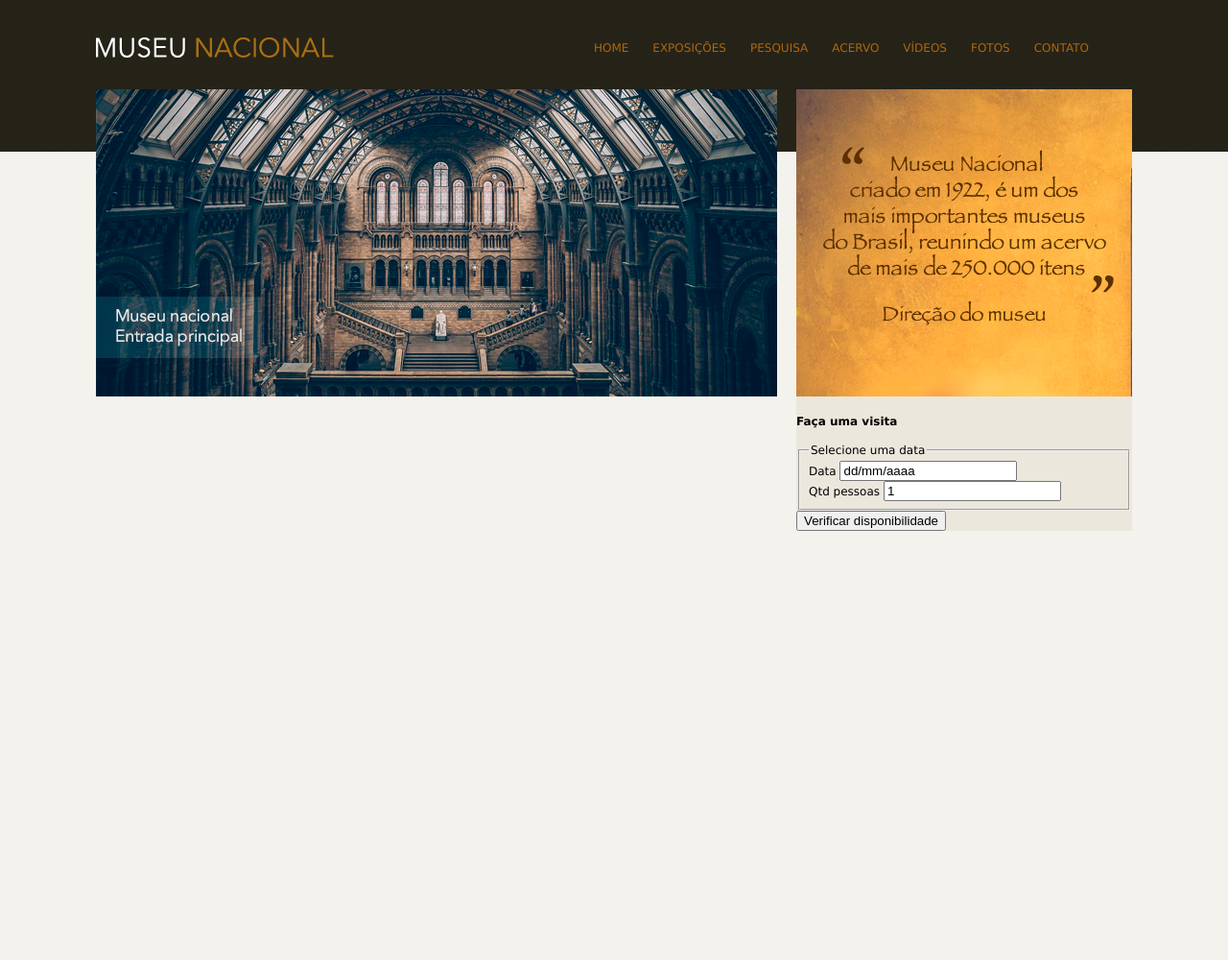
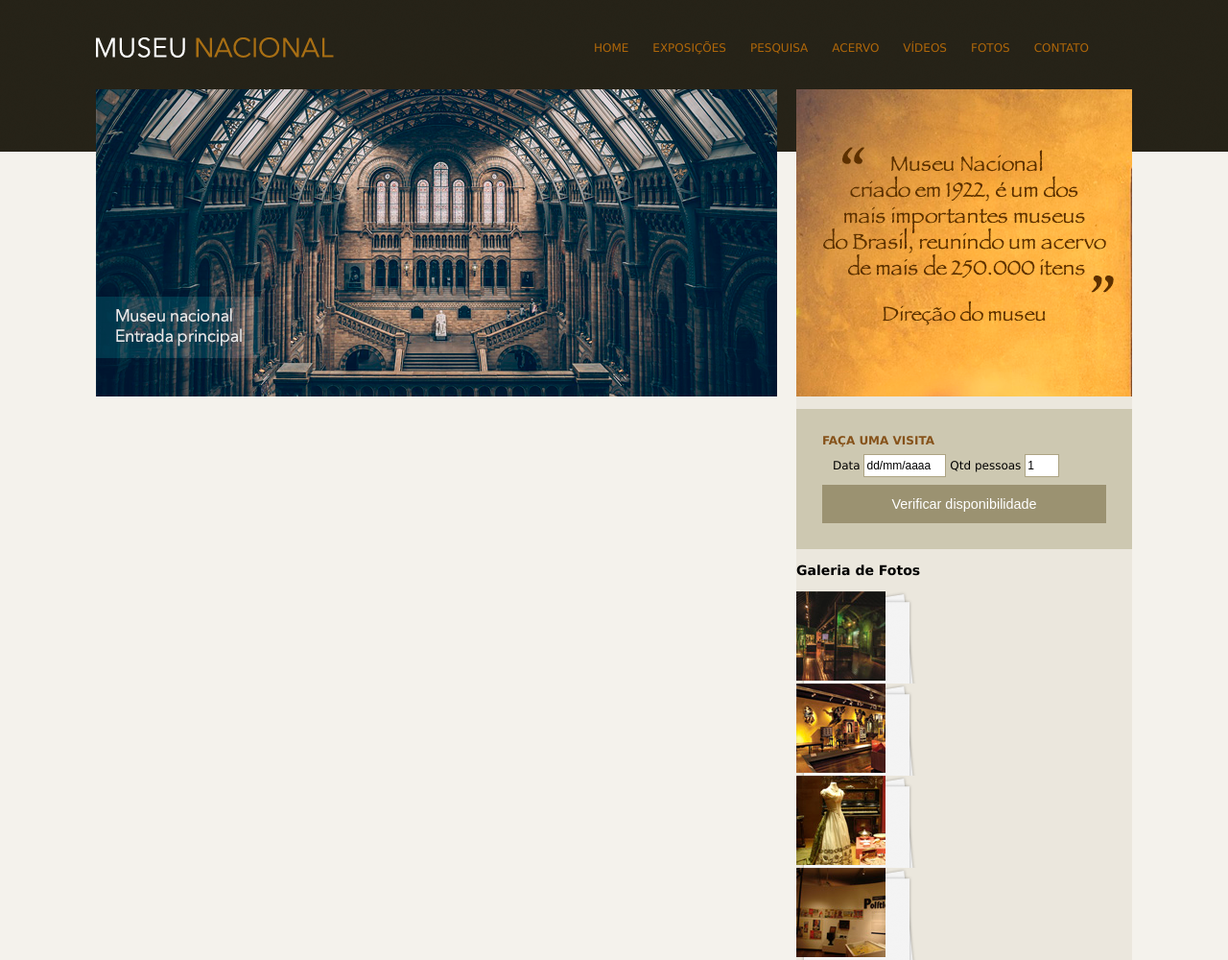
Before and after one commit to ericcostac/Site_Museu, a plain HTML site: page index.html in a window 1280 px wide. Shown: the whole page at 96% size. Before the commit the page ends 800 px from the top, so only its background shows below. Drawn offline with Linux system fonts and the light colour scheme.

Commit message:
Construindo nav_lateral

```diff
--- a/css/style.css
+++ b/css/style.css
@@ -67,3 +67,50 @@ aside {
     float: right;
     background: #ebe7dd;
 }
+
+section#visita {
+    background: #cdc8b1;
+    padding: 10px 27px 27px 27px;
+    margin-top: 10px;
+}
+
+section#galeria a {
+    display: block;
+    background:url(../img/fundo-foto.png) no-repeat ;
+}
+
+h4 {
+    color: #86521a;
+    text-transform: uppercase;
+    padding-bottom: 3px;
+    margin-bottom: 0;
+}
+
+input {
+    height: 20px;
+    width: 80px;
+    background: white;
+    border: none;
+    font-size: 1em;
+
+}
+
+input.campo {
+    border: 1px solid #ada484 ;
+}
+
+input.botao {
+    background: #9b9271;
+    color: white;
+    width: 100%;
+    height: 40px;
+    font-size: 1.2em;
+}
+
+fieldset {
+    border: none ;
+}
+
+legend {
+    display: none;
+}
--- a/index.html
+++ b/index.html
@@ -46,23 +46,42 @@
                     <img src="img/depoimento.png" alt="depoimento">
                 </section>
 
-                <section>
-                    <div id="visita">
+                <section id="visita">
                         <h4>Faça uma visita</h4>
                         <form action="">
                             <fieldset>
                                 <legend>Selecione uma data</legend>
 
                                 <label for="data">Data</label>
-                                <input type="text" id="data" value="dd/mm/aaaa"> <br>
+                                <input class="campo" type="text" id="data" value="dd/mm/aaaa">
 
                                 <label for="qtd">Qtd pessoas</label>
-                                <input type="text" id="qtd" value="1">
+                                <input class="campo" style="width: 30px;" type="text" id="qtd" value="1">
 
                             </fieldset>
 
-                            <input type="submit" value="Verificar disponibilidade">
+                            <input class="botao" type="submit" value="Verificar disponibilidade">
                         </form>
+                        </section>
+
+                        <section id="galeria">
+                            <h1>Galeria de Fotos</h1>
+
+                            <a href="">
+                                <img src="img/imagem1.jpg" height="93px" width="93px" alt="">
+                            </a>
+
+                            <a href="">
+                                <img src="img/imagem2.jpg" height="93px" width="93px" alt="">
+                            </a>
+
+                            <a href="">
+                                <img src="img/imagem3.jpg" height="93px" width="93px" alt="">
+                            </a>
+
+                            <a href="">
+                                <img src="img/imagem4.jpg" height="93px" width="93px" alt="">
+                            </a>
                     </div>
                 </section>
             </aside>
```
